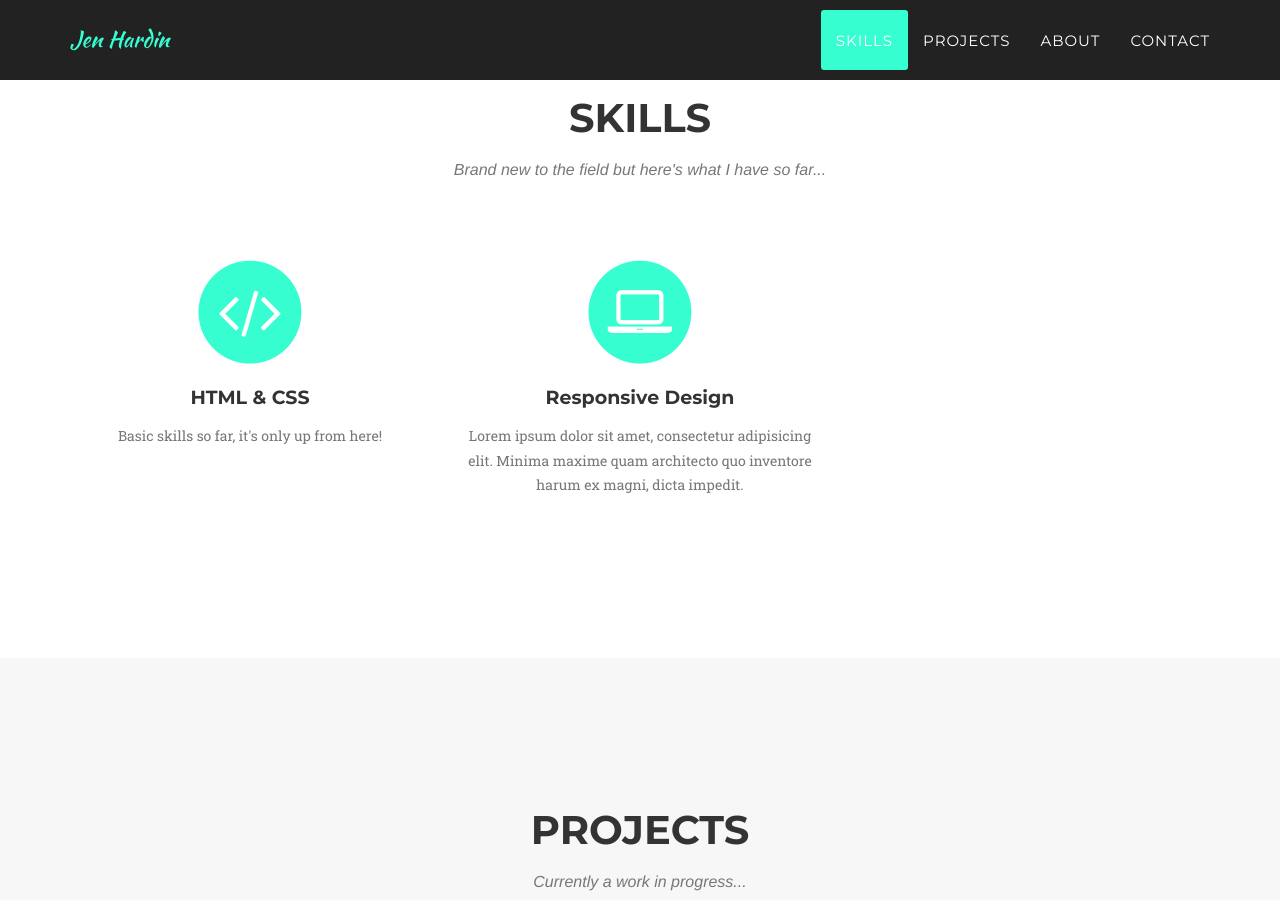
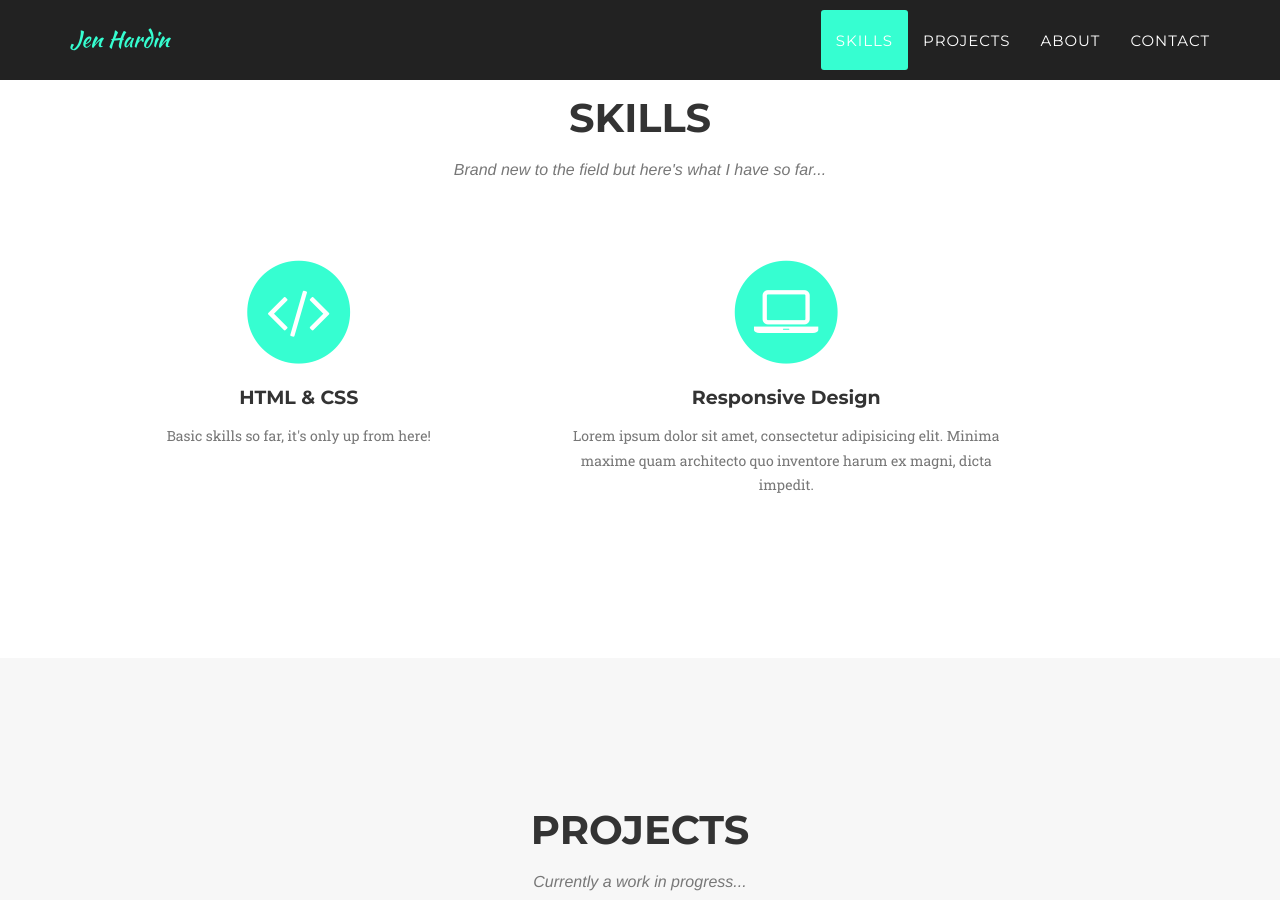
Before and after one commit to jenhardin/jenhardin.github.io, a Jekyll site: the page built from index.html, in a window 1280 px wide and 900 px high, scrolled down 812 px. Built offline with Jekyll 4.4.1, drawn with Linux system fonts in a browser that asks for light colours; some web fonts are replaced.

Commit message:
Update services.html

```diff
--- a/_includes/services.html
+++ b/_includes/services.html
@@ -8,7 +8,7 @@
                 </div>
             </div>
             <div class="row text-center">
-                <div class="col-md-4">
+                <div class="col-md-5">
                     <span class="fa-stack fa-4x">
                         <i class="fa fa-circle fa-stack-2x text-primary"></i>
                         <i class="fa fa-code fa-stack-1x fa-inverse"></i>
@@ -16,7 +16,7 @@
                     <h4 class="service-heading">HTML & CSS</h4>
                     <p class="text-muted">Basic skills so far, it's only up from here!</p>
                 </div>
-                <div class="col-md-4">
+                <div class="col-md-5">
                     <span class="fa-stack fa-4x">
                         <i class="fa fa-circle fa-stack-2x text-primary"></i>
                         <i class="fa fa-laptop fa-stack-1x fa-inverse"></i>
```
